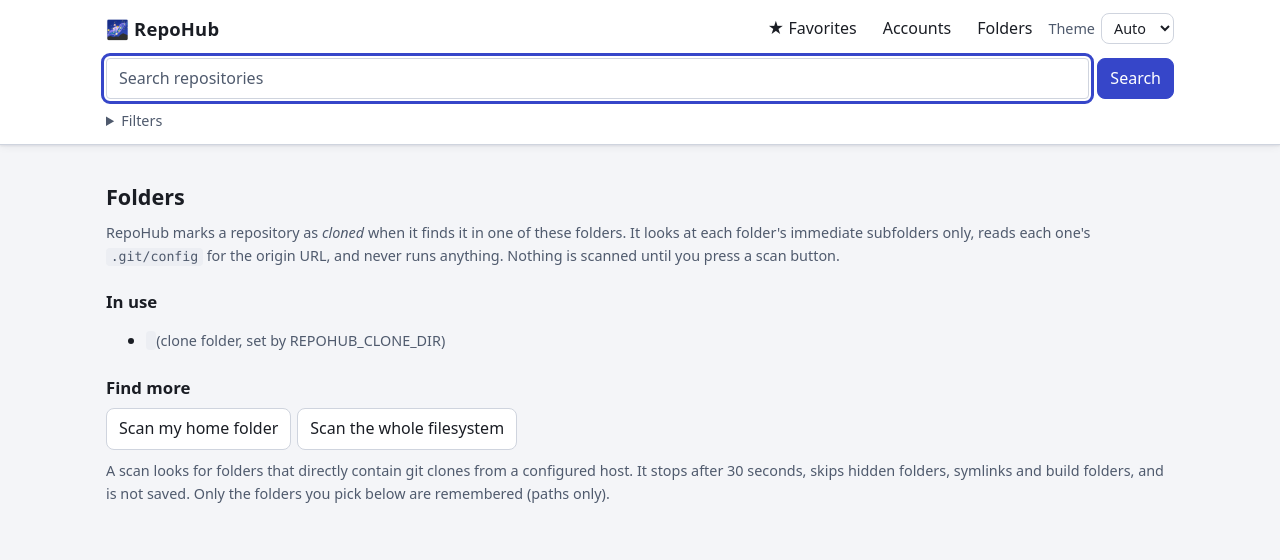
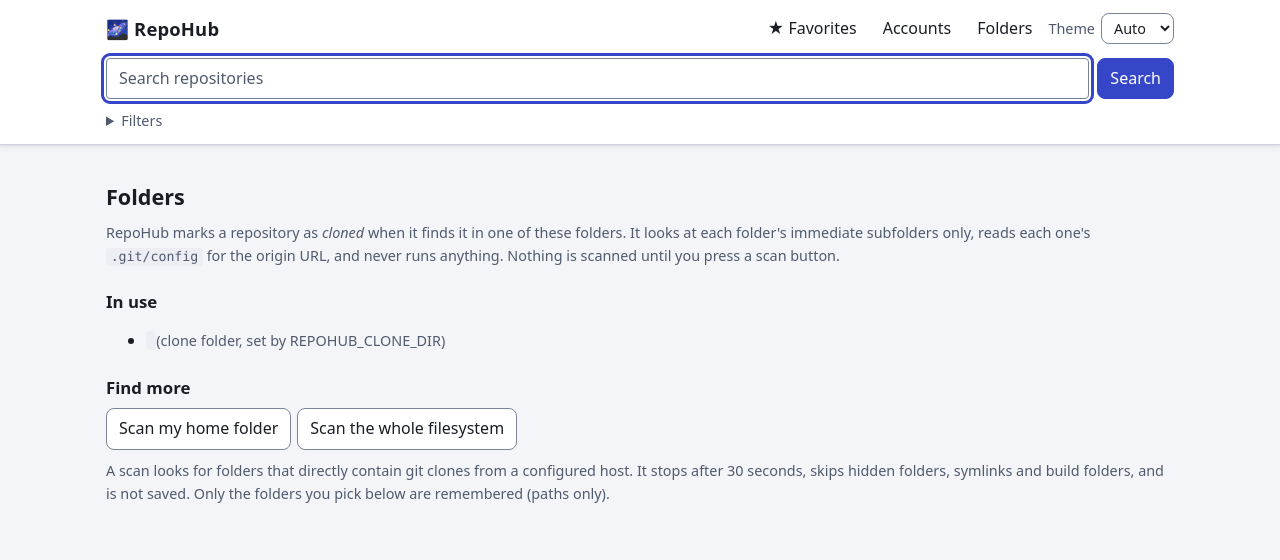
Before and after one commit to DaRipper91/repohub, a Python web app: template src/repohub/web/templates/folders.html in a window 1280 px wide. Shown: the top 560 px of the page. Run offline with Jinja, Linux system fonts and the light colour scheme; the template is opened without the code that fills it, so the values that code supplies are empty.

Commit message:
fix: review follow-ups for the redesign; docs and v0.12.0
- the theme switch keeps working after htmx swaps the whole page body (delegated listener, re-sync on swap/pageshow/storage)
- control borders reach 3:1 contrast (new --field-border token); focused items stay clear of the sticky header
- README documents themes, F5-F7; more contrast and filter tests

Co-Authored-By: Claude Sonnet 5 <noreply@anthropic.com>

```diff
--- a/pyproject.toml
+++ b/pyproject.toml
@@ -4,7 +4,7 @@ build-backend = "hatchling.build"
 
 [project]
 name = "repohub"
-version = "0.11.0"
+version = "0.12.0"
 description = "A store-style hub for GitHub, GitLab, Codeberg and other Forgejo repositories, with a web app, a terminal app and a CLI"
 readme = "README.md"
 license = "MIT"
--- a/src/repohub/__init__.py
+++ b/src/repohub/__init__.py
@@ -1 +1 @@
-__version__ = "0.11.0"
+__version__ = "0.12.0"
--- a/src/repohub/web/static/app.css
+++ b/src/repohub/web/static/app.css
@@ -8,6 +8,7 @@
   --surface: #ffffff;
   --surface2: #eceef3;
   --border: #cfd4de;
+  --field-border: #7a8496;
   --text: #1a1d24;
   --dim: #4f5a6d;
   --accent: #3646c9;
@@ -30,6 +31,7 @@
     --surface: #1a1d25;
     --surface2: #242833;
     --border: #343a48;
+    --field-border: #7a839a;
     --text: #e7e9ef;
     --dim: #a3abbd;
     --accent: #96a4ff;
@@ -52,6 +54,7 @@
   --surface: #1a1d25;
   --surface2: #242833;
   --border: #343a48;
+  --field-border: #7a839a;
   --text: #e7e9ef;
   --dim: #a3abbd;
   --accent: #96a4ff;
@@ -69,7 +72,7 @@
 
 /* ---- base ---- */
 *, *::before, *::after { box-sizing: border-box; }
-html { -webkit-text-size-adjust: 100%; }
+html { -webkit-text-size-adjust: 100%; scroll-padding-top: 9rem; }  /* keeps focused items clear of the sticky header */
 body { margin: 0; background: var(--bg); color: var(--text); font: 16px/1.6 system-ui, -apple-system, "Segoe UI", Roboto, sans-serif; }
 a { color: var(--accent); text-underline-offset: .18em; }
 a:hover { color: var(--accent-hover); }
@@ -81,6 +84,7 @@ code { background: var(--surface2); padding: .1em .35em; border-radius: 4px; ove
 pre { background: var(--surface2); padding: 12px; border-radius: 8px; overflow-x: auto; }
 pre code { background: none; padding: 0; }
 :focus-visible { outline: 3px solid var(--accent); outline-offset: 2px; border-radius: 4px; }
+main:focus { outline: none; }  /* the skip link's target is not a control: no ring around the whole page */
 .sr { position: absolute; width: 1px; height: 1px; overflow: hidden; clip: rect(0 0 0 0); white-space: nowrap; }
 .skip-link { position: absolute; left: 12px; top: -60px; z-index: 20; background: var(--accent); color: var(--on-accent); padding: 8px 14px; border-radius: 0 0 8px 8px; text-decoration: none; font-weight: 600; }
 .skip-link:focus { top: 0; color: var(--on-accent); }
@@ -105,7 +109,7 @@ pre code { background: none; padding: 0; }
 .searchbar input[name=language] { width: 8em; }
 
 /* ---- form controls ---- */
-input, select, textarea, button, .button { font: inherit; color: var(--text); background: var(--surface); border: 1px solid var(--border); border-radius: 8px; padding: 7px 12px; }
+input, select, textarea, button, .button { font: inherit; color: var(--text); background: var(--surface); border: 1px solid var(--field-border); border-radius: 8px; padding: 7px 12px; }
 input, select, textarea { background: var(--surface); }
 input::placeholder, textarea::placeholder { color: var(--dim); opacity: 1; }
 input[type=checkbox] { width: 1.05em; height: 1.05em; padding: 0; accent-color: var(--accent); vertical-align: -.15em; }
--- a/src/repohub/web/static/app.js
+++ b/src/repohub/web/static/app.js
@@ -6,12 +6,27 @@ document.body.addEventListener("htmx:beforeSwap", function (evt) {
 });
 
 // Theme switch: Auto (follow the system), Light or Dark. The choice is kept in this browser only.
+// Listeners sit on the document, and the select is re-synced after every page swap, because htmx boosted forms
+// replace the whole <body> (and with it the select).
 (function () {
-  var select = document.getElementById("theme-select");
-  if (!select) return;
-  var current = document.documentElement.getAttribute("data-theme");
-  select.value = current === "light" || current === "dark" ? current : "auto";
-  select.addEventListener("change", function () {
+  function applied() {
+    var t = document.documentElement.getAttribute("data-theme");
+    return t === "light" || t === "dark" ? t : "auto";
+  }
+  function syncSelect() {
+    var select = document.getElementById("theme-select");
+    if (select) select.value = applied();
+  }
+  function fromStorage() {  // another tab, or a page restored from the back/forward cache, may have changed it
+    var t = null;
+    try { t = localStorage.getItem("repohub-theme"); } catch (e) { /* storage blocked */ }
+    if (t === "light" || t === "dark") document.documentElement.setAttribute("data-theme", t);
+    else document.documentElement.removeAttribute("data-theme");
+    syncSelect();
+  }
+  document.addEventListener("change", function (evt) {
+    var select = evt.target;
+    if (!select || select.id !== "theme-select") return;
     var v = select.value;
     if (v === "light" || v === "dark") document.documentElement.setAttribute("data-theme", v);
     else document.documentElement.removeAttribute("data-theme");
@@ -20,4 +35,8 @@ document.body.addEventListener("htmx:beforeSwap", function (evt) {
       else localStorage.setItem("repohub-theme", v);
     } catch (e) { /* storage blocked: the choice lasts for this page only */ }
   });
+  document.body.addEventListener("htmx:afterSwap", syncSelect);
+  window.addEventListener("pageshow", fromStorage);
+  window.addEventListener("storage", function (evt) { if (evt.key === "repohub-theme" || evt.key === null) fromStorage(); });
+  syncSelect();
 })();
```
Also changed, not shown: docs/plans/2026-09-21-hosts-accounts-design.md (+1 -1 lines), tests/test_design.py (+28 -0 lines), tests/test_smoke.py (+1 -1 lines), README.md.
